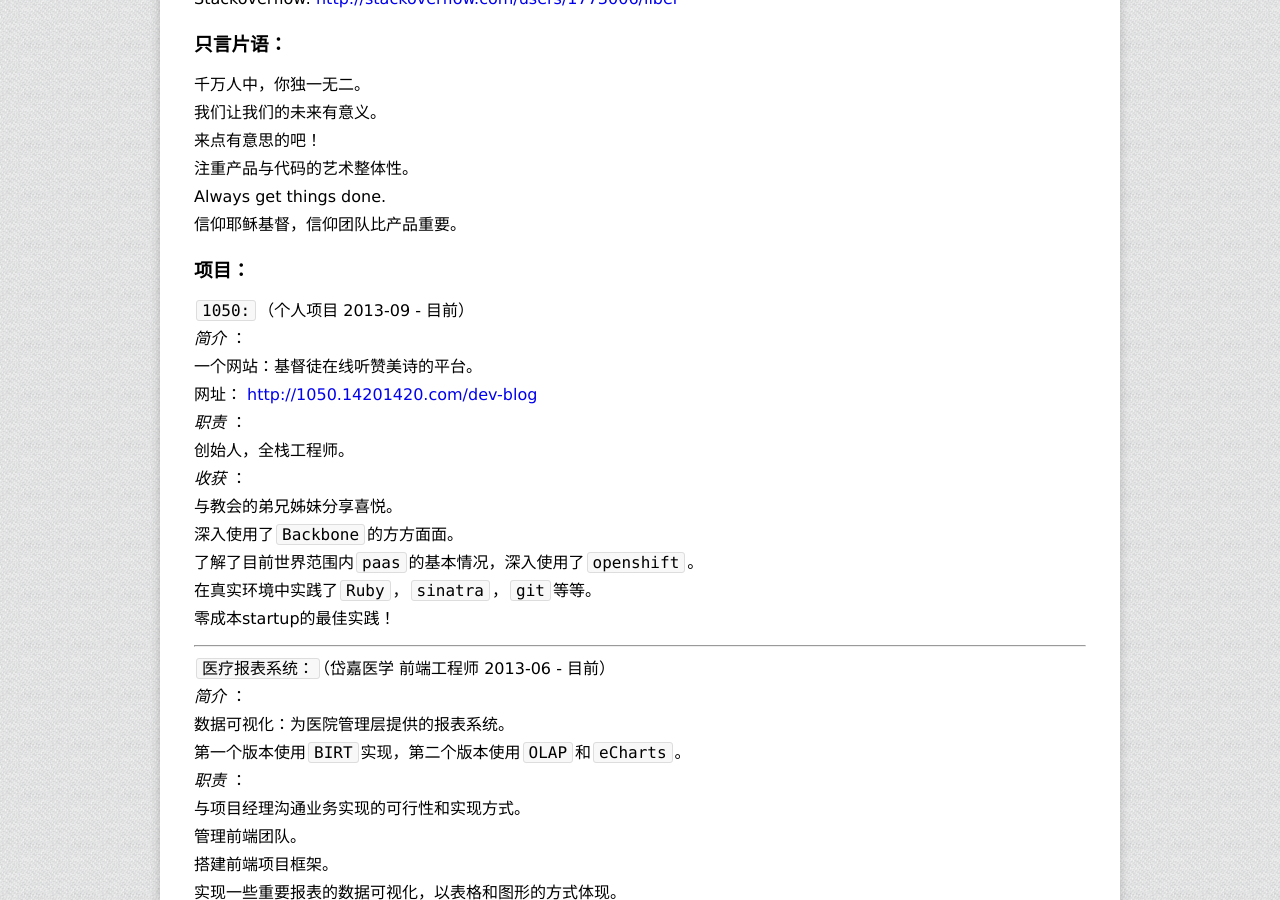
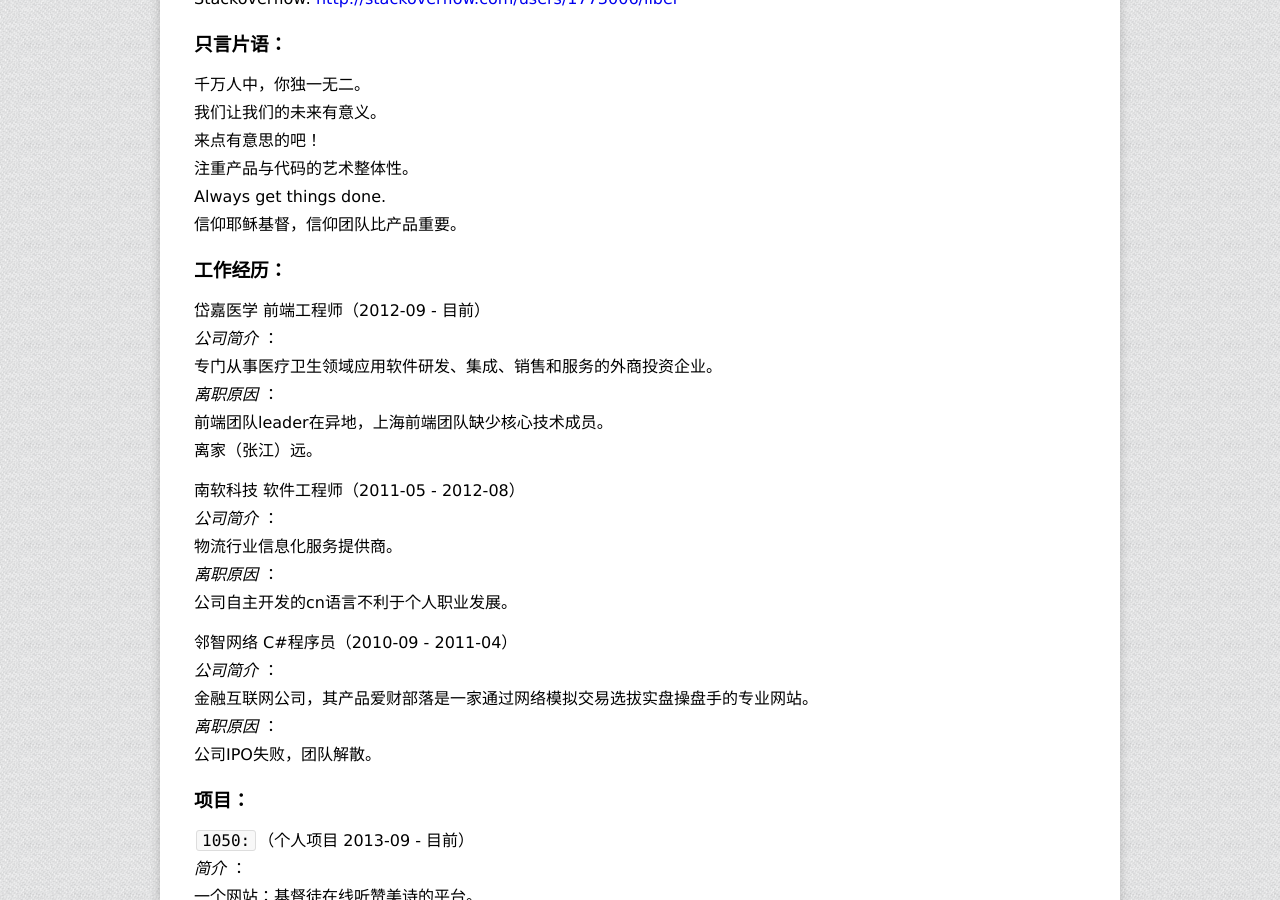
Before and after one commit to mystist/mystist.github.com, a Jekyll site: the page built from liber.md, in a window 1280 px wide and 900 px high, scrolled down 935 px. Built offline with Jekyll 4.4.1, drawn with Linux system fonts in a browser that asks for light colours; Markdown is read by kramdown in place of the engine named in the settings.

Commit message:
update_cv

```diff
--- a/liber.md
+++ b/liber.md
@@ -40,6 +40,26 @@ Stackoverflow: [http://stackoverflow.com/users/1773006/liber](http://stackoverfl
 注重产品与代码的艺术整体性。
 Always get things done.
 信仰耶稣基督，信仰团队比产品重要。
+
+### 工作经历：
+岱嘉医学 前端工程师（2012-09 - 目前）
+<em>公司简介</em> ：
+专门从事医疗卫生领域应用软件研发、集成、销售和服务的外商投资企业。
+<em>离职原因</em> ：
+前端团队leader在异地，上海前端团队缺少核心技术成员。
+离家（张江）远。
+
+南软科技 软件工程师（2011-05 - 2012-08）
+<em>公司简介</em> ：
+物流行业信息化服务提供商。
+<em>离职原因</em> ：
+公司自主开发的cn语言不利于个人职业发展。
+
+邻智网络 C#程序员（2010-09 - 2011-04）
+<em>公司简介</em> ：
+金融互联网公司，其产品爱财部落是一家通过网络模拟交易选拔实盘操盘手的专业网站。
+<em>离职原因</em> ：
+公司IPO失败，团队解散。
 
 ### 项目：
 
```
